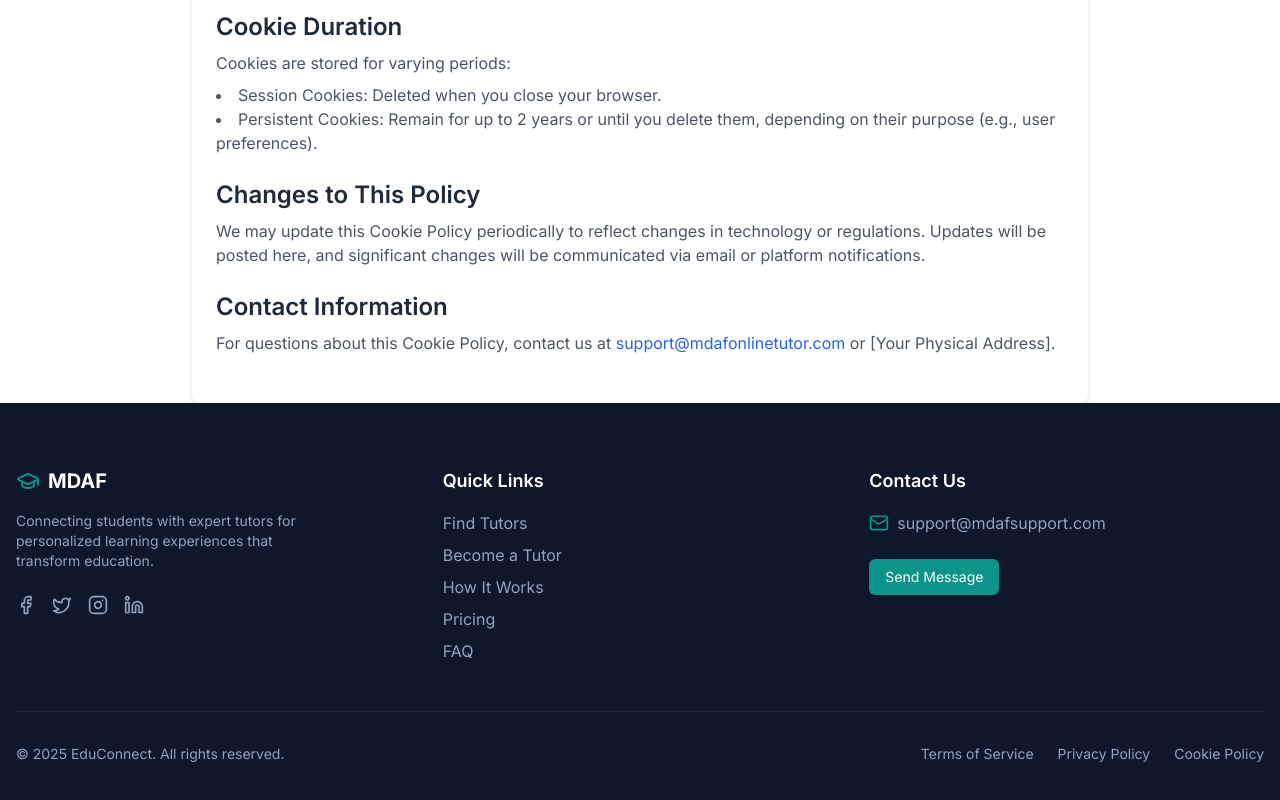
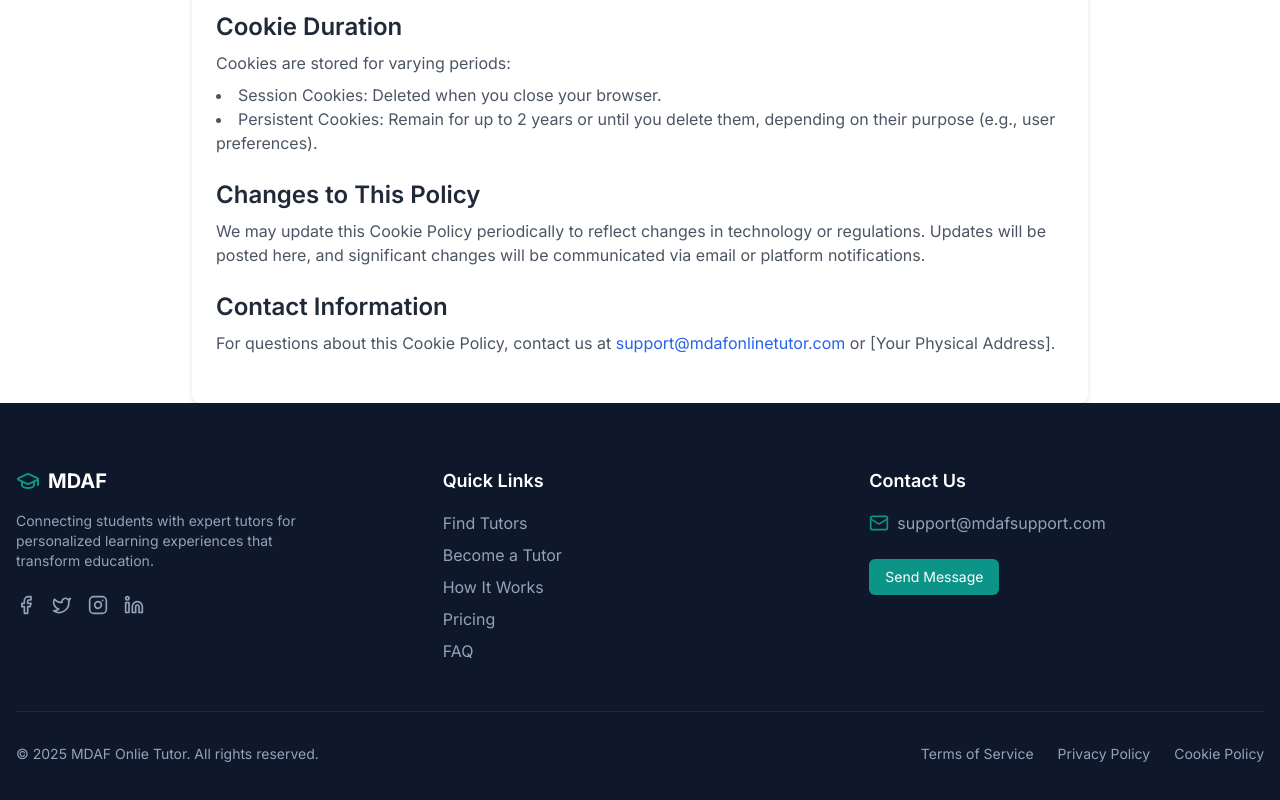
Before and after one commit to MickeyDagm/MDAFOnlineTutor, a React (Vite) app in the folder frontend/: page /cookie-policy in a window 1280 px wide. Shown: the part 1281-2081 px from the top of the page. Built offline with nearby package versions, Linux system fonts and the light colour scheme.

Commit message:
copyright

```diff
--- a/frontend/src/components/layout/Footer.jsx
+++ b/frontend/src/components/layout/Footer.jsx
@@ -123,7 +123,7 @@ export const Footer = () => {
         <div className="border-t border-secondary-800 mt-12 pt-8">
           <div className="flex flex-col md:flex-row justify-between items-center">
             <p className="text-secondary-400 text-sm">
-              &copy; {new Date().getFullYear()} EduConnect. All rights reserved.
+              &copy; {new Date().getFullYear()} MDAF Onlie Tutor. All rights reserved.
             </p>
             <div className="flex space-x-6 mt-4 md:mt-0">
               <Link to="/terms-and-conditions" className="text-sm text-secondary-400 hover:text-teal-600 transition-colors">
```
